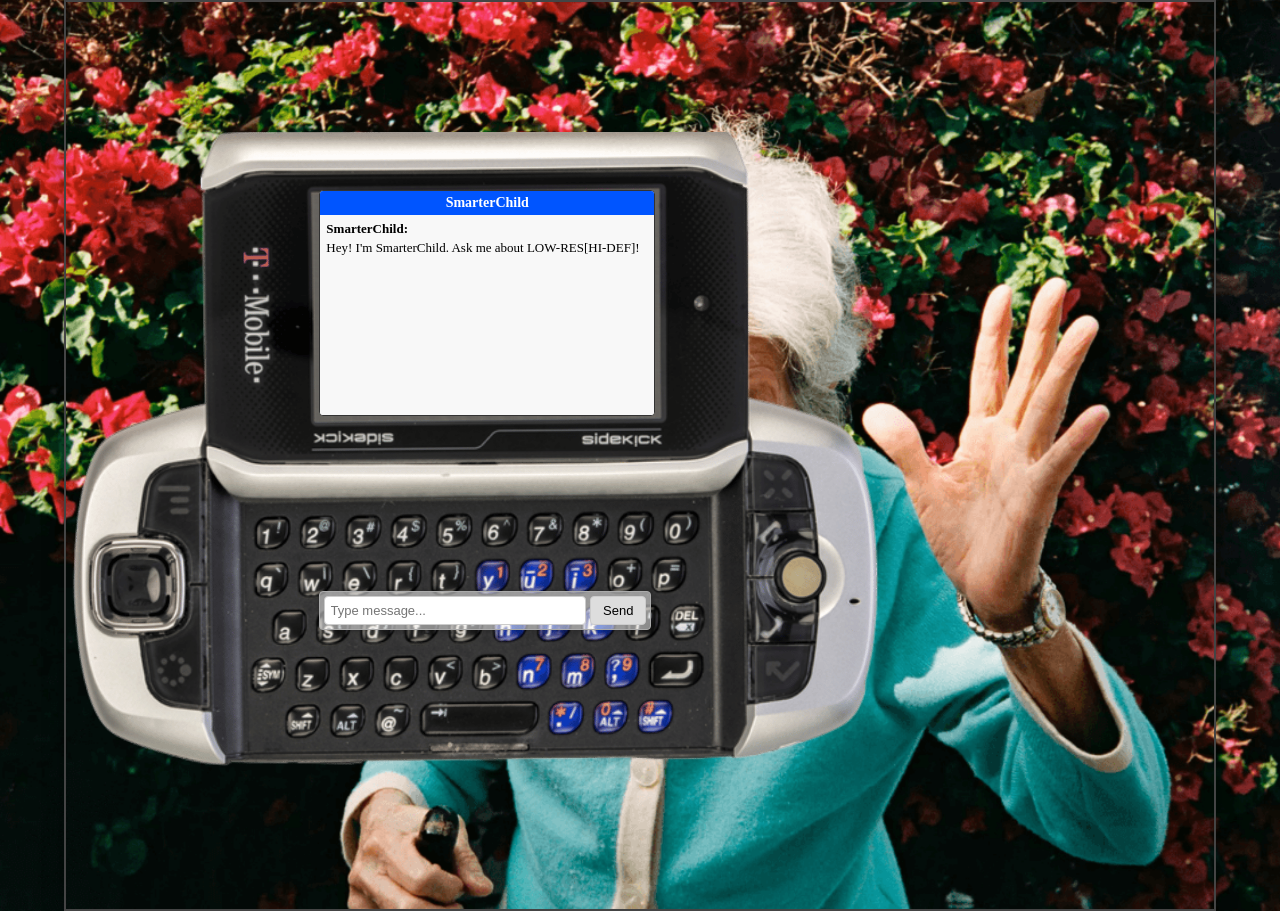
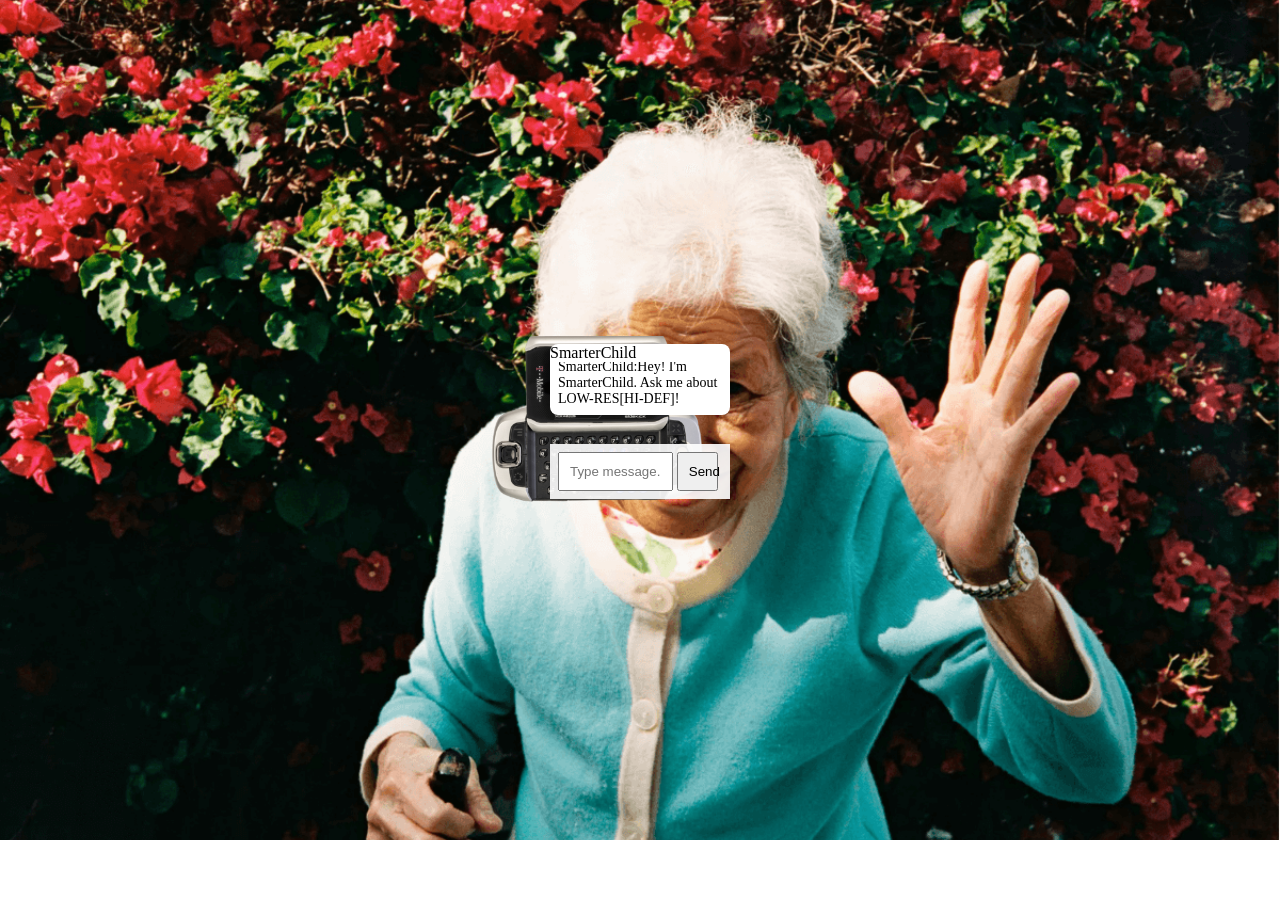
Before and after one commit to kidgrandma/glenIM, a plain HTML site: page index.html in a window 1280 px wide. After the commit the page ends 840 px from the top, so only its background shows below. Drawn offline with Linux system fonts and the light colour scheme.

Commit message:
Update index.html

```diff
--- a/index.html
+++ b/index.html
@@ -5,122 +5,88 @@
   <title>GLENJAMN INSTANT MESSENGER</title>
   <meta name="viewport" content="width=device-width, initial-scale=1.0">
  <style>
-    /* 1) Reset */
   * {
     margin: 0;
     padding: 0;
     box-sizing: border-box;
   }
 
-    /* 2) Page background */
   body {
     background: url("images/glenbackground.png") center/cover no-repeat;
-      /*
-         Because the user wants the phone centered:
-         We'll use .outer flex container for centering
-      */
+    padding: 20px; /* Add padding to prevent edge crowding */
   }
 
-    /* 3) Outer container for centering the phone */
+  /* Center the phone wrapper */
   .outer {
     display: flex;
     justify-content: center;
     align-items: center;
-      min-height: 100vh;  /* full screen vertical center */
-      /* OPTIONAL: left padding if you want phone even more to the right
-         padding-left: 80px;
-      */
+    min-height: 100vh;
   }
 
-    /* 4) The phone wrapper with aspect ratio */
+  /* Phone wrapper (scaled down) */
   .wrapper {
     position: relative;
-      aspect-ratio: 1366 / 1080; /* e.g., phone dimensions */
-      width: 90vw;               /* scale to 90% of viewport width */
-      max-width: 1366px;         /* don't exceed actual phone width */
+    width: 100%; /* Full width on small screens */
+    max-width: 300px; /* Shrink for mobile */
+    aspect-ratio: 1366 / 1080; /* Maintain original aspect ratio */
     background: url("images/phone.png") center/contain no-repeat;
-      border: 2px solid #444;
-      box-shadow: 0 0 20px rgba(0,0,0,0.3);
   }
 
-    /* 5) Chat screen container (messages only, no input) */
+  /* Chat screen (adjusted positioning) */
   .screen-container {
     position: absolute;
-      top: 20.74%;   /* your updated alignment percentages */
-      left: 22.07%;
-      width: 29.25%;
-      height: 24.93%;
+    top: 18%; /* Lower on small screens */
+    left: 20%;
+    width: 60%; /* Wider to utilize space */
+    height: 30%; /* Taller for more messages */
     background: #fff;
-      border: 1px solid #333;
-      border-radius: 4px;
+    border-radius: 8px;
     overflow: hidden;
     display: flex;
     flex-direction: column;
   }
 
-    .aim-header {
-      background: #0055FF;
-      color: #fff;
-      font-weight: bold;
-      font-size: 14px;
-      text-align: center;
-      padding: 4px;
-      flex-shrink: 0;
-    }
-
+  /* Messages area */
   .messages {
     flex: 1;
     overflow-y: auto;
-      background: #F8F8F8;
-      font-size: 13px;
-      padding: 6px;
+    padding: 8px;
+    font-size: 14px; /* Slightly larger text */
   }
 
-    .message {
-      margin-bottom: 8px;
-      line-height: 1.3;
-    }
-    .sender {
-      font-weight: bold;
-      display: block;
-      margin-bottom: 2px;
-    }
-
+  /* Input area (mobile-optimized) */
   .input-over-keyboard {
     position: absolute;
-      top: 65%;
-      left: 22%;
-      width: 29%;
-      background: rgba(255,255,255,0.5);
-      border: 1px solid #aaa;
-      border-radius: 4px;
-      padding: 4px;
-      box-shadow: 0 0 5px rgba(0,0,0,0.3);
-
-      display: flex;     /* to align input + button horizontally */
-      gap: 4px;
+    top: 60%; /* Lower to avoid keyboard */
+    left: 20%;
+    width: 60%;
+    padding: 8px;
+    background: rgba(255, 255, 255, 0.9); /* More opaque for readability */
   }
 
   .input-over-keyboard input {
-      flex: 1;           /* input expands to fill remaining space */
-      font-size: 13px;
-      padding: 6px;
-      border: 1px solid #ccc;
-      border-radius: 4px;
-      box-sizing: border-box;
-      background: #fff;
+    width: 70%; /* Smaller input to fit button */
+    padding: 10px; /* Larger tap target */
   }
 
   .input-over-keyboard button {
-      padding: 6px 12px;
-      font-size: 13px;
-      border: 1px solid #ccc;
-      border-radius: 4px;
-      background: #ddd;
-      cursor: pointer;
+    width: 25%; /* Wider button */
+    padding: 10px;
   }
-    .input-over-keyboard button:hover {
-      background: #ccc;
+
+  /* Mobile-specific tweaks */
+  @media (max-width: 500px) {
+    .wrapper {
+      max-width: 280px; /* Even smaller on tiny screens */
+    }
+    .screen-container {
+      top: 15%;
+      height: 35%; /* More message space */
+    }
+    .input-over-keyboard {
+      top: 55%;
+    }
   }
 </style>
 </head>
@@ -154,6 +120,12 @@ const responses = [
 
     const userInputField = document.getElementById('userInput');
     const sendBtn = document.getElementById('sendBtn');
+    window.addEventListener('resize', () => {
+  const inputEl = document.querySelector('.input-over-keyboard');
+  if (window.innerHeight < 500) { // Keyboard is open
+    inputEl.style.top = '50%';
+  }
+});
 
     // 1) Enter Key Listener (multiple fallback checks)
     userInputField.addEventListener('keydown', function(e) {
```
Lines whose indentation alone changed are shown as unchanged.
